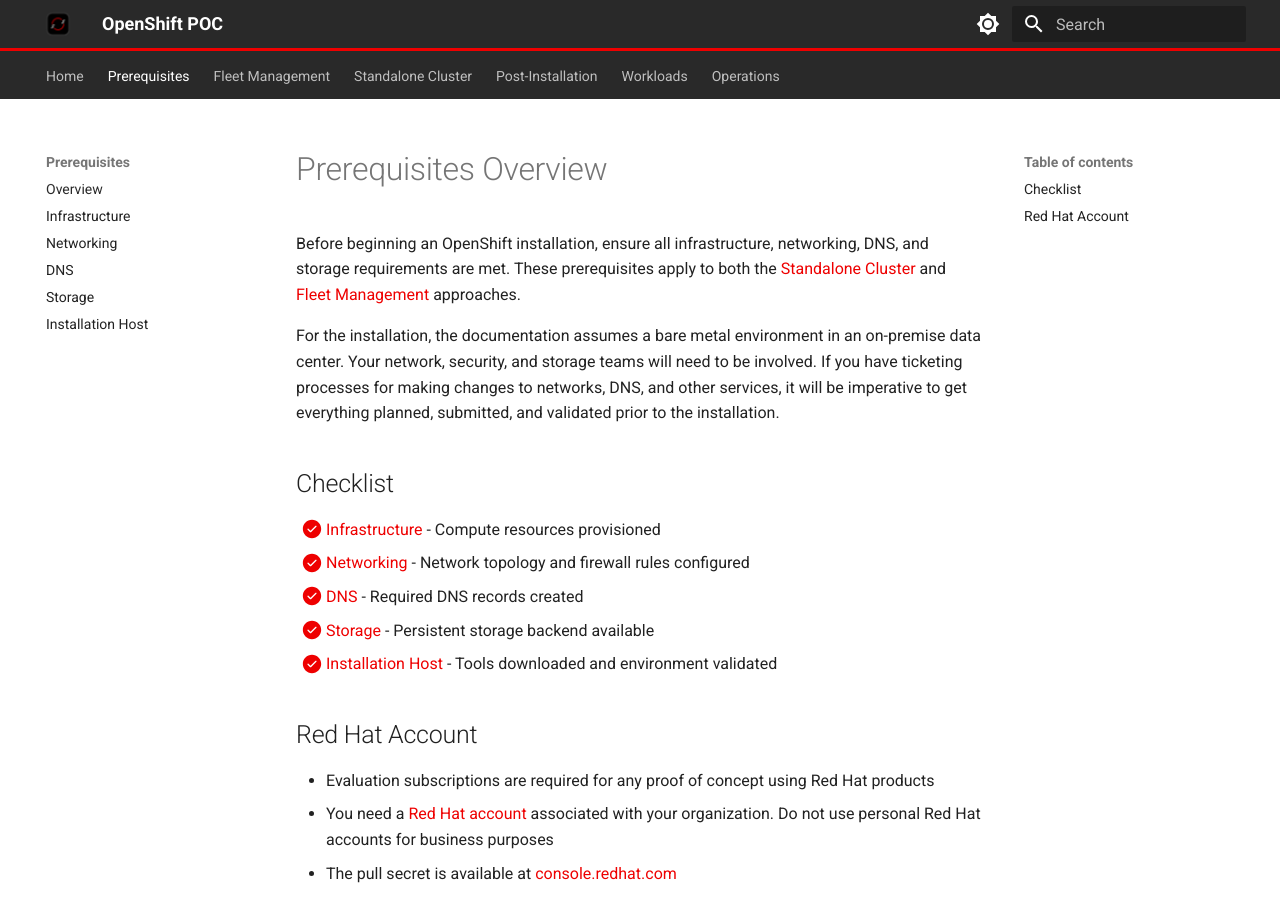
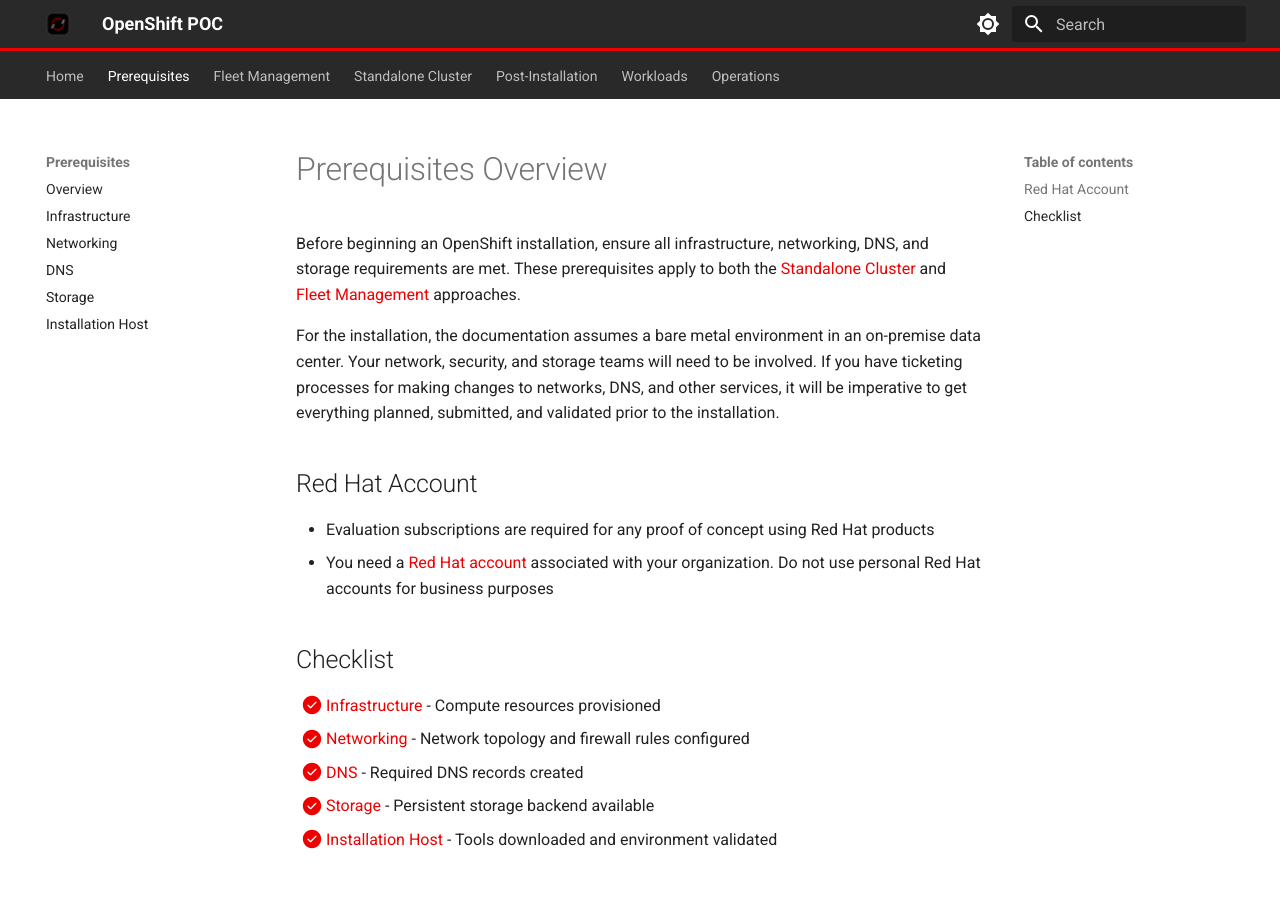
Before and after one commit to openshift-ssa/openshift-poc, an MkDocs documentation site: the page built from docs/prerequisites/index.md, in a window 1280 px wide. Built offline with MkDocs 1.6.1 and Material for MkDocs 9.7.7, drawn with Linux system fonts in a browser that asks for light colours; plug-ins that fetch from the network failed and are left out; some of the changed lines change nothing that is shown.

Commit message:
updated index

```diff
--- a/docs/prerequisites/index.md
+++ b/docs/prerequisites/index.md
@@ -3,6 +3,11 @@
 Before beginning an OpenShift installation, ensure all infrastructure, networking, DNS, and storage requirements are met. These prerequisites apply to both the [Standalone Cluster](../standalone/index.md) and [Fleet Management](../fleet-management/index.md) approaches.
 
 For the installation, the documentation assumes a bare metal environment in an on-premise data center. Your network, security, and storage teams will need to be involved. If you have ticketing processes for making changes to networks, DNS, and other services, it will be imperative to get everything planned, submitted, and validated prior to the installation.
+
+## Red Hat Account
+
+- Evaluation subscriptions are required for any proof of concept using Red Hat products
+- You need a [Red Hat account](https://www.redhat.com/wapps/ugc/register.html) associated with your organization. Do not use personal Red Hat accounts for business purposes
 
 ## Checklist
 
@@ -11,9 +16,3 @@
 - [ ] [DNS](dns.md) - Required DNS records created
 - [ ] [Storage](storage.md) - Persistent storage backend available
 - [ ] [Installation Host](installation-host.md) - Tools downloaded and environment validated
-
-## Red Hat Account
-
-- Evaluation subscriptions are required for any proof of concept using Red Hat products
-- You need a [Red Hat account](https://www.redhat.com/wapps/ugc/register.html) associated with your organization. Do not use personal Red Hat accounts for business purposes
-- The pull secret is available at [console.redhat.com](https://console.redhat.com/openshift/install/pull-secret)
```
